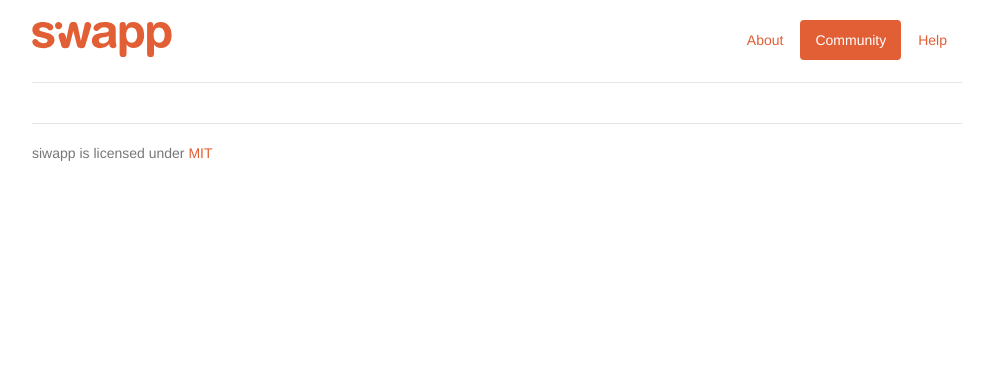
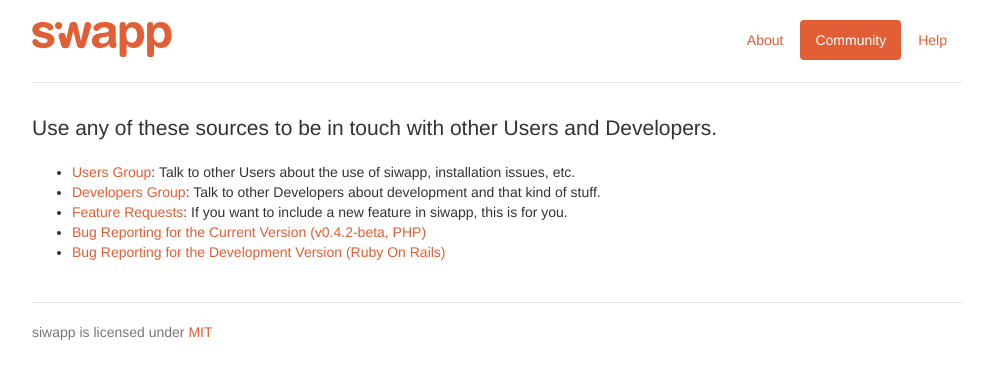
Before and after one commit to amgsx/siwaap, a Jekyll site: the page built from community/index.html, in a window 1280 px wide. Shown: the top 379 px of the page, without its empty margins (143-1136 px from the left). Built offline with Jekyll 4.4.1, drawn with Linux system fonts in a browser that asks for light colours.

Commit message:
Community links
Signed-off-by: Carlos Escribano <carlosescri@gmail.com>

```diff
--- a/community/index.html
+++ b/community/index.html
@@ -1,4 +1,24 @@
 ---
 layout: default
 menu_key: contact
+title: Community
 ---
+<p class="lead">Use any of these sources to be in touch with other Users and Developers.</p>
+
+<ul>
+  <li>
+    <a href="https://groups.google.com/forum/#!forum/siwapp-users">Users Group</a>: Talk to other Users about the use of siwapp, installation issues, etc.
+  </li>
+  <li>
+    <a href="https://groups.google.com/forum/#!forum/siwapp-dev">Developers Group</a>: Talk to other Developers about development and that kind of stuff.
+  </li>
+  <li>
+    <a href="http://siwapp.uservoice.com">Feature Requests</a>: If you want to include a new feature in siwapp, this is for you.
+  </li>
+  <li>
+    <a href="https://github.com/siwapp/siwapp-sf1/issues">Bug Reporting for the Current Version (v0.4.2-beta, PHP)</a>
+  </li>
+  <li>
+    <a href="https://github.com/siwapp/siwapp/issues">Bug Reporting for the Development Version (Ruby On Rails)</a>
+  </li>
+</ul>
```
